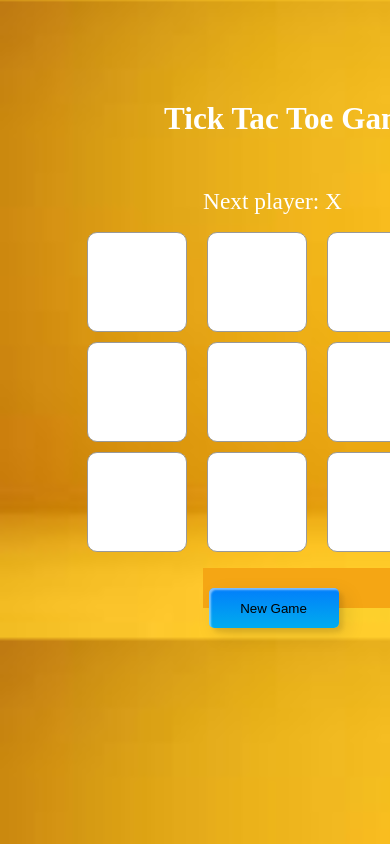
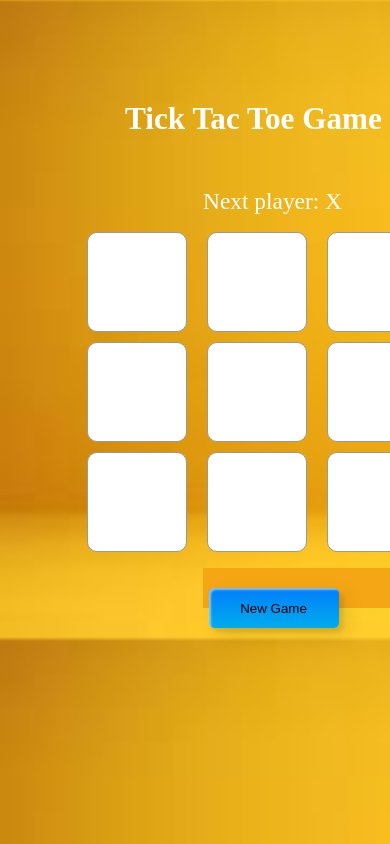
Before and after one commit to gangwar22/Tic_tak_toe, a React (Vite) app: page / in a window 390 px wide. Shown: the top 844 px of the page. Built offline with nearby package versions, Linux system fonts and the light colour scheme.

Commit message:
add media query

```diff
--- a/src/TickTacToe.css
+++ b/src/TickTacToe.css
@@ -147,7 +147,8 @@ body {
   .tick-tac-toe h1 {
     width: 100%;
     font-size: 8vw;
-    margin-right: 15vw;
+    position: relative;
+    right: 10vw;
   }
 
   .btn-12 {
```
